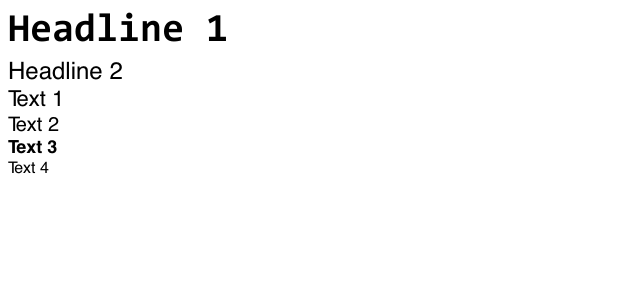
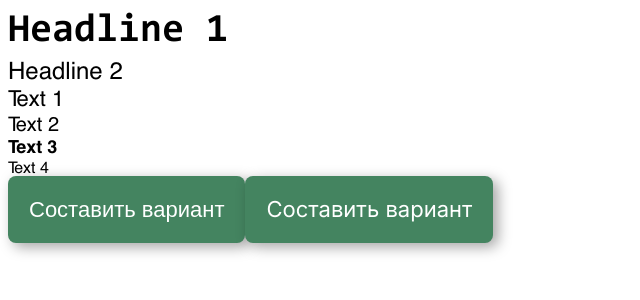
Before and after one commit to 1ns1derDn/LearnyLMS, a Next.js app: page / in a window 1280 px wide. Shown: the top 300 px of the page, without its empty margins (0-640 px from the left). Built offline with nearby package versions, Linux system fonts and the light colour scheme.

Commit message:
Added button primary

```diff
--- a/app/page.tsx
+++ b/app/page.tsx
@@ -1,4 +1,5 @@
-import { Typography } from "@/components";
+import { Typography, Button } from "@/components";
+
 export default function Home() {
   return (
     <main>
@@ -8,6 +9,9 @@ export default function Home() {
       <Typography variant="text2">Text 2</Typography>
       <Typography variant="text3">Text 3</Typography>
       <Typography variant="text4">Text 4</Typography>
+
+      <Button variant="primary" as="button">Составить вариант</Button>
+      <Button variant="primary" as="a" >Составить вариант</Button>
     </main>
   );
 }
--- /dev/null
+++ b/components/Button/Button.component.tsx
@@ -0,0 +1,32 @@
+// libs
+import { ElementType } from "react";
+import cn from "classnames";
+
+// types
+import { ButtonProps } from "./Button.types";
+
+// styles
+import styles from "./Button.module.css";
+
+//fonts
+import { helvetica } from "../../fonts";
+
+const defaultElement = "button";
+
+export function Button<E extends ElementType = typeof defaultElement>({
+  children,
+  as,
+  variant = "primary",
+  className,
+  Icon,
+  ...otherProps
+}: ButtonProps<E>) {
+  const TagName = as || defaultElement;
+
+  return (
+    <TagName className={cn(styles[variant], helvetica.style.fontStyle, className)} {...otherProps}>
+      {Icon}
+      <span>{children}</span>
+    </TagName>
+  );
+}
--- /dev/null
+++ b/components/Button/Button.module.css
@@ -0,0 +1,36 @@
+.primary {
+  padding: 21px;
+  border-radius: 8px;
+
+  background-color: #448460;
+  cursor: pointer;
+
+  display: inline-flex;
+  justify-content: center;
+  align-items: center;
+
+  border: none;
+
+  gap: 9px;
+
+  font-size: 22px;
+  font-weight: 400;
+  line-height: 25.3px;
+  text-align: center;
+
+  box-shadow: 5px 4px 13.4px 0px #0000005c;
+
+  color: #fff;
+}
+
+.primary:hover {
+  box-shadow: 2px 3px 8px 0px #0000005c inset;
+}
+
+.primary:active {
+  box-shadow: -5px 10px 21.8px 0px #0000005c inset;
+}
+
+
+.secondary {
+}
--- /dev/null
+++ b/components/Button/index.ts
@@ -0,0 +1 @@
+export * from "./Button.component";
--- a/components/Typography/Typography.types.ts
+++ b/components/Typography/Typography.types.ts
@@ -1,4 +1,4 @@
-import { ComponentProps, ElementType, ReactNode } from "react";
+import { ComponentProps, ElementType, ReactElement, ReactNode } from "react";
 
 export type VariantTypes = "headline1" | "headline2" | "text1" | "text2" | "text3" | "text4";
 
--- a/components/index.ts
+++ b/components/index.ts
@@ -1 +1,2 @@
 export * from "./Typography";
+export * from "./Button";
```
Also changed, not shown: components/Button/Button.types.ts (added, +14 -0 lines).
